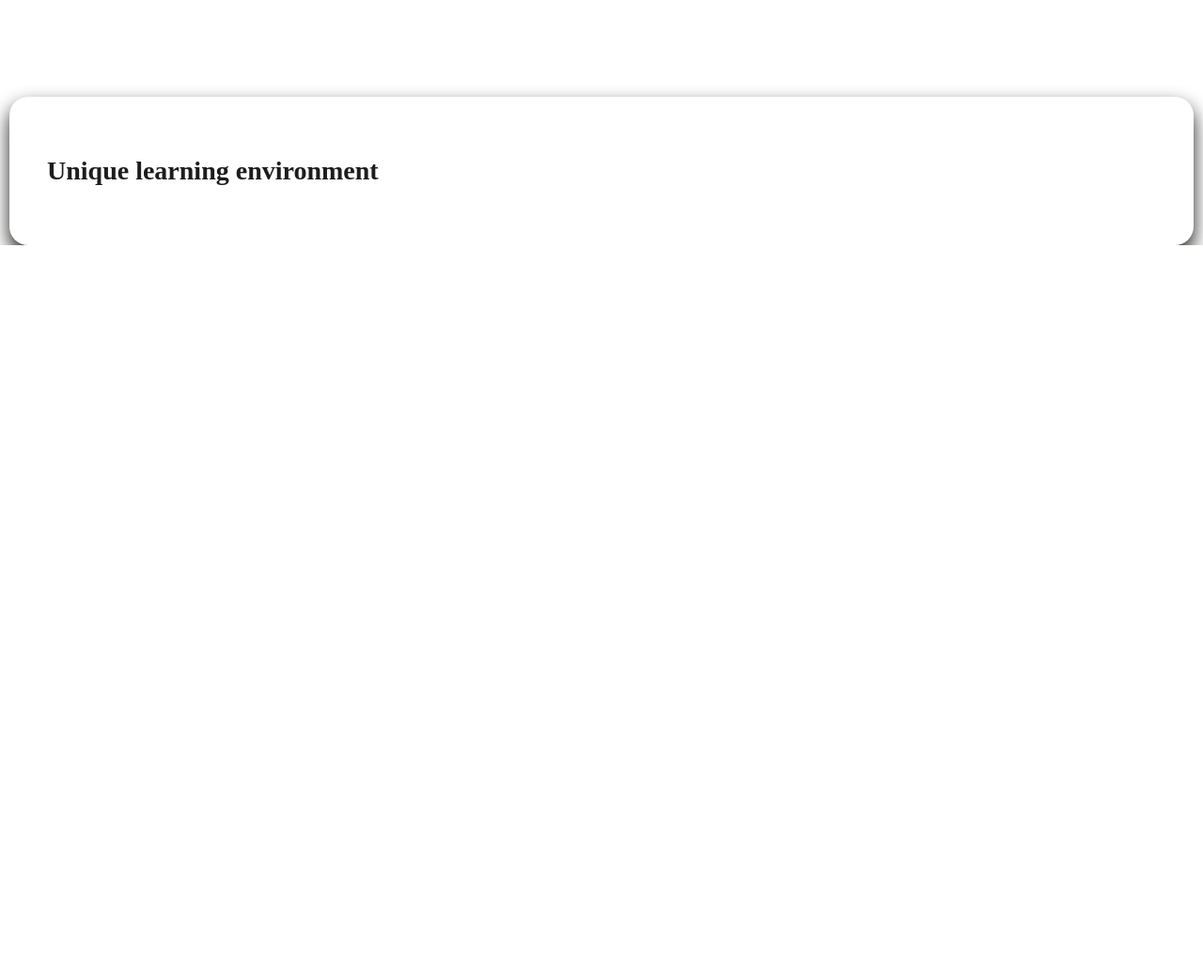
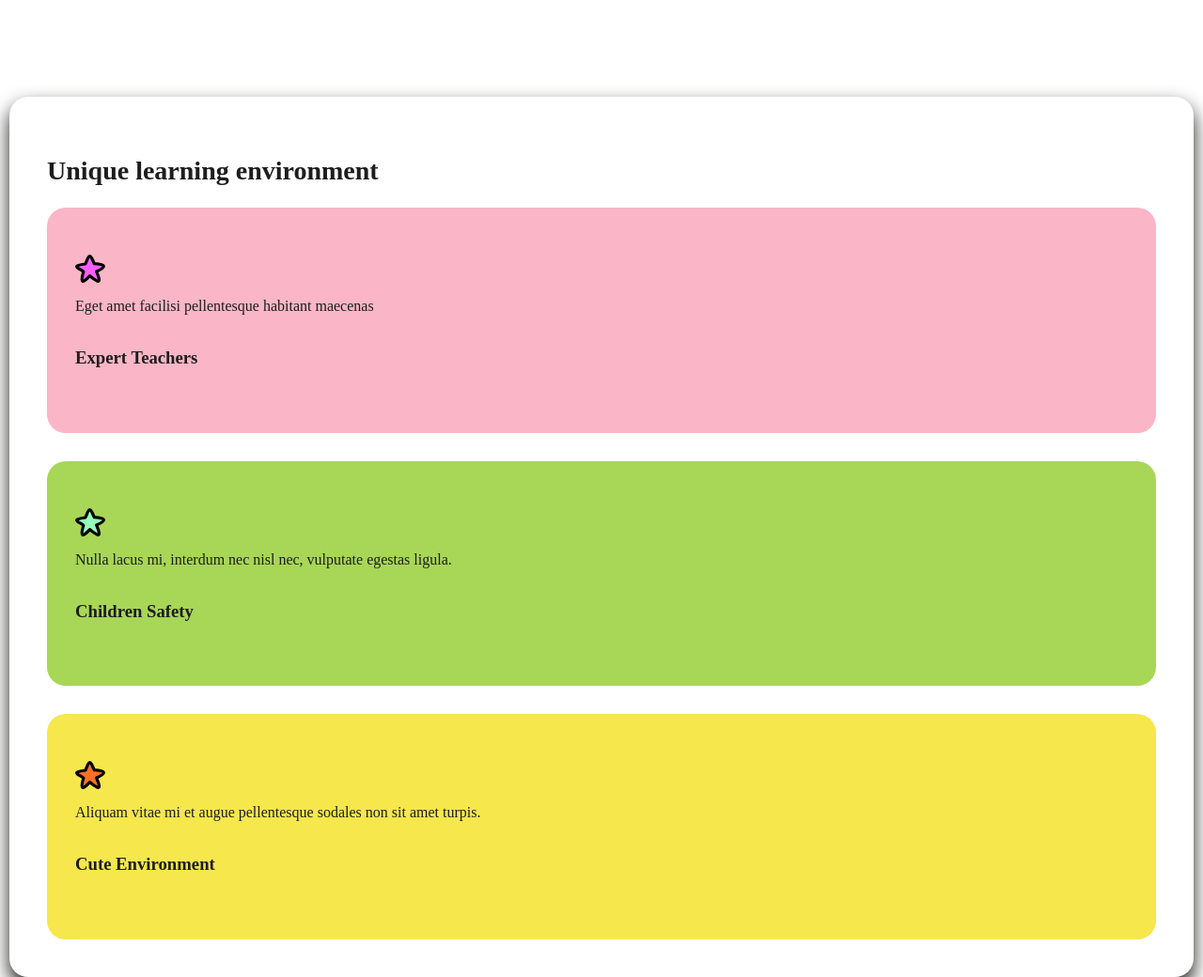
Before and after one commit to cate339/Pre-school, a website: page index.html in a window 1280 px wide. Shown: the part 727-1767 px from the top of the page at 94% size. Before the commit the page ends 988 px from the top, so only its background shows below. Drawn offline with Linux system fonts and the light colour scheme; a web font is replaced by a local one.

Commit message:
Add cards

```diff
--- a/index.html
+++ b/index.html
@@ -20,7 +20,6 @@
             <div class="textContainer">
                 <h1 class="welcometext">Welcome to Preschool</h1>
                 <div class="card">
-                    <!-- <i class="fas fa-star" style="color: #32cd32;"></i> -->
                     <img class="star" src="images/star.svg">
                     <p class="cardtext">Welcoming place <br> for every child</p>
                 </div>
@@ -33,6 +32,23 @@
     </section>
     <section id="learningEnv">
         <h2>Unique learning environment</h2>
+        <div class="box">
+             <div class="boxes teacher">
+                 <img class="star" src="images/purple.svg">
+                 <p>Eget amet facilisi pellentesque habitant maecenas</p>
+                 <h3>Expert Teachers</h3>
+             </div>
+             <div class="boxes safety ">
+                <img class="star" src="images/cyan.svg">
+                <p>Nulla lacus mi, interdum nec nisl nec, vulputate egestas ligula.</p>
+                <h3>Children Safety</h3>
+            </div>
+            <div class="boxes cute">
+                <img class="star" src="images/orange.svg">
+                <p>Aliquam vitae mi et augue pellentesque sodales non sit amet turpis.</p>
+                <h3>Cute Environment</h3>
+            </div>
+        </div>
     </section>
 </body>
 </html>
--- a/style.css
+++ b/style.css
@@ -187,3 +187,43 @@ h2{
     font-style: normal;
     color: #1d1d1d;
 }
+
+.box{
+    display: flex;
+    flex-direction: column;
+    gap: 30px;
+}
+
+.boxes{
+    display: flex;
+    flex-direction: column;
+    align-items: flex-start;
+    border-radius: 20px;
+    padding: 50px 30px;
+}
+
+.teacher{
+    background-color: #fab6c6;
+}
+
+p{
+    font-family: 'kiwi maru', serif;
+    font-weight: 400;
+    font-style: normal;
+    color: #1d1d1d;
+}
+
+h3{
+    font-family: 'kiwi maru', serif;
+    font-weight: 600;
+    font-style: normal;
+    color: #1d1d1d;
+}
+
+.safety{
+    background-color: #a8d657;
+}
+
+.cute{
+    background-color: #f5e74c;
+}
```
Also changed, not shown: images/cyan.svg (added), images/orange.svg (added), images/purple.svg (added).
